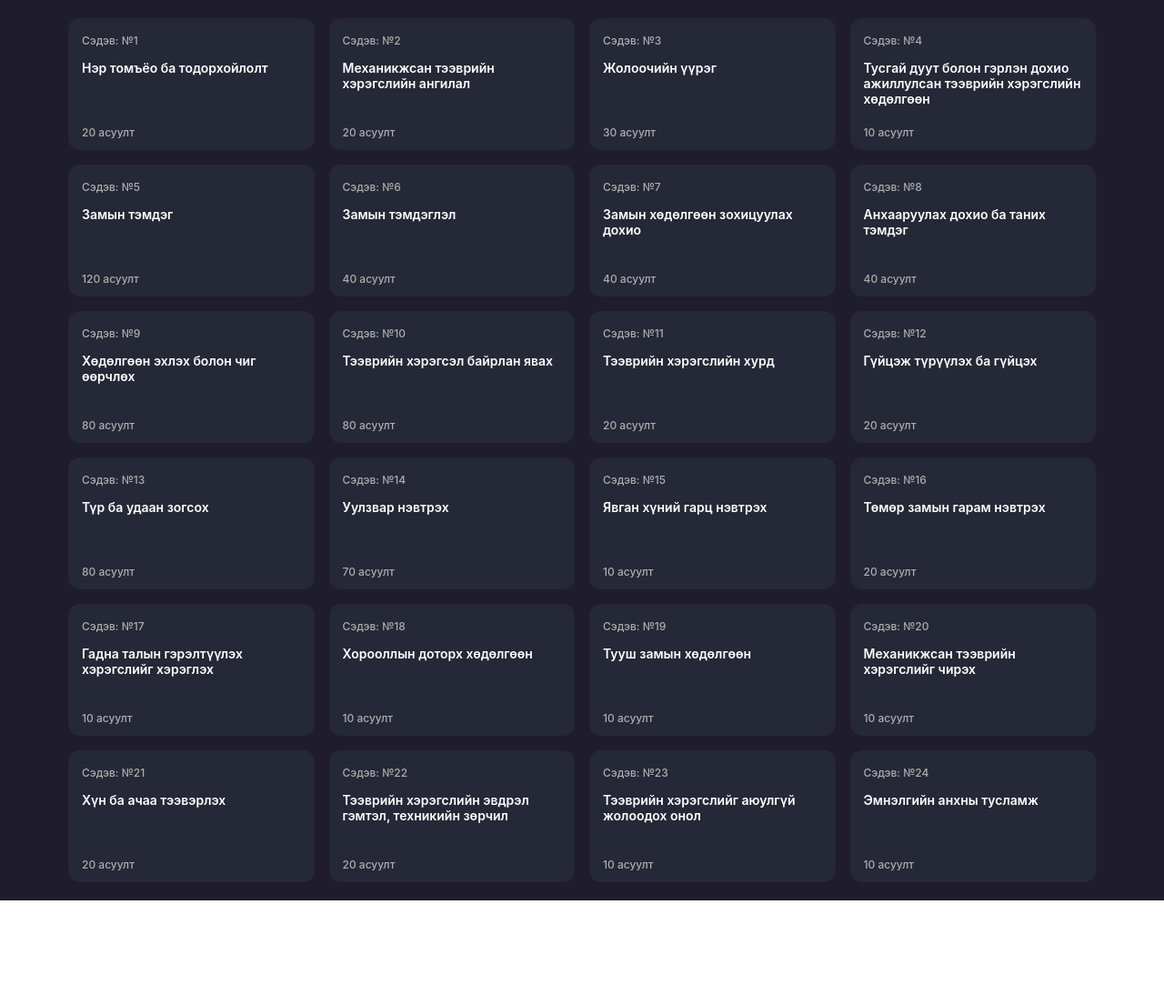
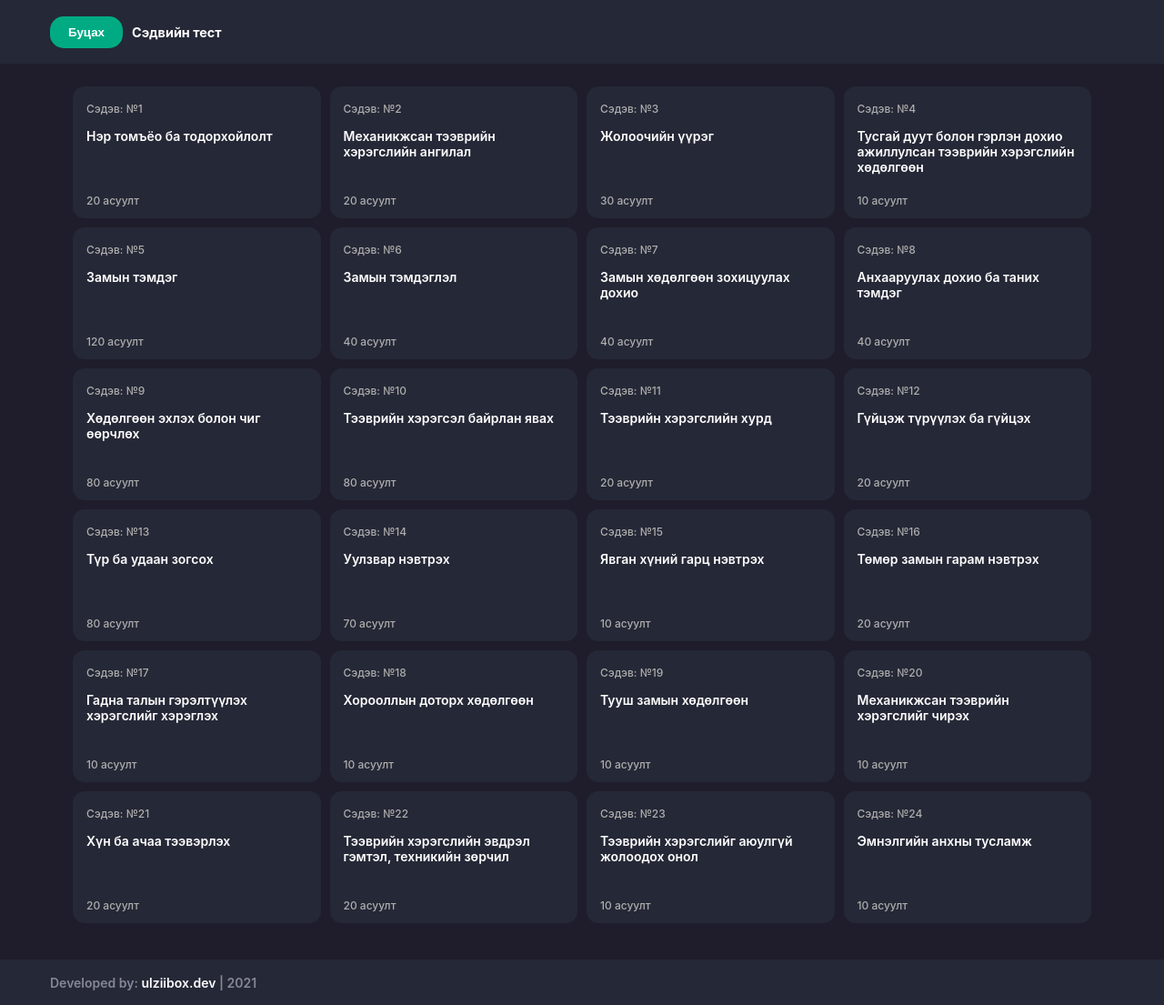
Before and after one commit to ulziibox/autosurguuli-test, a React (Create React App) app: page /topic-test in a window 1280 px wide. Shown: the whole page at 91% size. Before the commit the page ends 990 px from the top, so only its background shows below. Built offline with nearby package versions, Linux system fonts and the light colour scheme.

Commit message:
style: added header

```diff
--- a/package.json
+++ b/package.json
@@ -11,6 +11,7 @@
     "react": "^17.0.1",
     "react-bootstrap": "^1.5.2",
     "react-dom": "^17.0.1",
+    "react-modal": "^3.13.1",
     "react-router-dom": "^5.2.0",
     "react-scripts": "4.0.3",
     "web-vitals": "^1.0.1"
--- a/src/components/card/card.style.css
+++ b/src/components/card/card.style.css
@@ -6,20 +6,22 @@
   transition: 0.25s ease-out;
   min-height: 140px;
   position: relative;
+  margin: 5px;
 }
 
 a {
   text-decoration: none;
 }
 
-.card-body:hover{
+.card-body:hover {
   /* transform: translateY(-1px); */
   background: #414557;
 }
 
-.card-title, .card-footer {
+.card-title,
+.card-footer {
   font-size: 12px;
-    color: #AEAEAE;
+  color: #aeaeae;
   font-weight: 500;
 }
 
--- /dev/null
+++ b/src/components/footer/footer.style.css
@@ -0,0 +1,43 @@
+.footer {
+  height: 50px;
+  background: #252836;
+  width: 100%;
+  color: #ffffff;
+  display: flex;
+  align-items: center;
+  z-index: 99;
+  margin-top: 15px;
+  font-size: 14px;
+  color: #868797;
+  font-weight: 600;
+}
+
+.footer a {
+  color: #ffffff;
+}
+
+.footer a:hover {
+  opacity: 0.8;
+}
+
+.container {
+  padding-right: 15px;
+  padding-left: 15px;
+  margin-right: auto;
+  margin-left: auto;
+}
+@media (min-width: 768px) {
+  .container {
+    width: 750px;
+  }
+}
+@media (min-width: 992px) {
+  .container {
+    width: 970px;
+  }
+}
+@media (min-width: 1200px) {
+  .container {
+    width: 1170px;
+  }
+}
--- /dev/null
+++ b/src/components/footer/index.jsx
@@ -0,0 +1,16 @@
+import React from "react";
+import "./footer.style.css";
+
+export const Footer = () =>  {
+
+    return (
+        <div className="footer">
+          <div className="container">
+            <p>Developed by: <a href="https://ulziibox.dev" target="_blank" alt="ulziibox">ulziibox.dev</a> | 2021</p>
+          </div>
+        </div>
+    )
+
+};
+
+export default Footer;
--- /dev/null
+++ b/src/components/header/header.style.css
@@ -0,0 +1,71 @@
+.fixed-header {
+  height: 70px;
+  background: #252836;
+  width: 100%;
+  position: fixed;
+  color: #ffffff;
+  display: flex;
+  align-items: center;
+  justify-content: flex-start;
+  z-index: 99;
+  font-size: 0.9rem;
+}
+
+.header-container {
+  padding-right: 15px;
+  padding-left: 15px;
+  margin-right: auto;
+  margin-left: auto;
+  width: 100%;
+  display: flex;
+  justify-content: start;
+}
+@media (min-width: 768px) {
+  .header-container {
+    width: 750px;
+  }
+}
+@media (min-width: 992px) {
+  .header-container {
+    width: 970px;
+  }
+}
+@media (min-width: 1200px) {
+  .header-container {
+    width: 1170px;
+  }
+}
+
+.backBttn {
+  outline: none;
+  font-weight: 600;
+  background: #00ab84 !important;
+  border-radius: 15px;
+  border: none;
+  padding: 10px 20px;
+  color: #ffffff;
+  margin-right: 10px;
+}
+
+.backBttn:hover {
+  cursor: pointer;
+  opacity: 0.8;
+}
+
+.left-section {
+  width: 100%;
+  display: flex;
+  align-items: center;
+  justify-content: flex-start;
+}
+
+.right-section {
+  width: 100%;
+  display: flex;
+  align-items: center;
+  justify-content: flex-start;
+}
+
+.redBttn {
+  background: #792931 !important;
+}
--- /dev/null
+++ b/src/components/header/index.jsx
@@ -0,0 +1,27 @@
+import React from "react";
+import { useHistory } from "react-router-dom";
+import "./header.style.css";
+
+export const Header = (props) =>  {
+    let history = useHistory();
+
+    return (
+        <div className="fixed-header">
+          <div className="header-container">
+              {props.type != 'examTest' ? <div className="left-section">
+                <button className="backBttn" onClick={() => history.goBack()}>
+                    Буцах
+                </button>
+                <p><b> {props.title}</b></p>
+              </div> : <div className="right-section">
+              <button className="backBttn redBttn" onClick={() => history.goBack()}>
+                    Шалгалт дуусгах
+                </button> <p>Хугацаа: <b>15:00</b></p>
+              </div>}
+          </div>
+        </div>
+    )
+
+};
+
+export default Header;
--- a/src/components/quiz/question/index.jsx
+++ b/src/components/quiz/question/index.jsx
@@ -5,7 +5,7 @@ export const Question = (props) =>  {
     return (
         <>
             <div className="title">
-                <p className="title-code">{props.topicId}.{props.code}</p>
+                <p className="title-code">{props.code}.</p>
                 <p className="title-question">{props.question}</p>
             </div>
             {!!props.imageURL ? <img src={props.imageURL} alt=""/> : <></>}
--- a/src/pages/single-test.jsx
+++ b/src/pages/single-test.jsx
@@ -4,6 +4,8 @@ import { Redirect } from "react-router-dom";
 import topic from '../data/topic';
 import tests from '../data/test';
 import answers from '../data/answer';
+import Header from "../components/header"
+import Footer from "../components/footer";
 
 import "./style.css";
 
@@ -20,11 +22,16 @@ const SingleTest = () => {
     const topicInfo = topic.find(({ id }) => id === topicId);
     const topicTest = tests.filter(el => el.topics_id === topicId);
 
+    const topicTestTitle = topicInfo.id + '. ' + topicInfo.topics_name;
+
+    // console.log(topicTestTitle);
 
     return (
+        <>
+        <Header title={topicTestTitle} type={"examTest"}/>
         <div className="single-test-body">
             <div className="container">
-                <a>{topicInfo.id}: {topicInfo.topics_name}</a>
+                {/* <a>{topicInfo.id}: {topicInfo.topics_name}</a> */}
                 {topicTest.map((el, index) => (
                     <Quiz
                         key={el.id}
@@ -36,8 +43,13 @@ const SingleTest = () => {
                         description={el.description}
                     />
                 ))}
+                <div className="no-more">
+                    <p>Асуулт дууссан</p>
+                </div>
             </div>
         </div>
+        <Footer/>
+        </>
     )
 };
 
--- a/src/pages/style.css
+++ b/src/pages/style.css
@@ -1,4 +1,9 @@
 /* container - based on bootstrap */
+
+body {
+  background: #1f1d2b;
+}
+
 .container {
   padding-right: 15px;
   padding-left: 15px;
@@ -21,10 +26,9 @@
   }
 }
 
-
 /* {URL}/home page */
 .home-body {
-    background: #1F1D2B;
+  background: #1f1d2b;
   height: 100vh;
   display: grid;
   place-items: center center;
@@ -38,43 +42,64 @@
 }
 
 @media (max-width: 600px) {
-    .cards { grid-template-columns: repeat(1, 1fr); }
+  .cards {
+    grid-template-columns: repeat(1, 1fr);
   }
-
+}
 
 /* {URL}/topic-test page */
 .topic-body {
-    background: #1F1D2B;
+  background: #1f1d2b;
   min-height: 100vh;
   display: grid;
+  padding-top: 70px;
 }
 
 .topic-cards {
   display: grid;
   grid-template-columns: repeat(4, 1fr);
   padding: 20px;
-    grid-gap: 1rem;
 }
 
 @media (max-width: 1200px) {
-    .topic-cards { grid-template-columns: repeat(3, 1fr); }
+  .topic-cards {
+    grid-template-columns: repeat(3, 1fr);
+  }
 }
 
 @media (max-width: 992px) {
-    .topic-cards { grid-template-columns: repeat(2, 1fr); }
+  .topic-cards {
+    grid-template-columns: repeat(2, 1fr);
+  }
 }
 
 @media (max-width: 768px) {
-    .topic-cards { grid-template-columns: repeat(1, 1fr); }
+  .topic-cards {
+    grid-template-columns: repeat(1, 1fr);
+  }
 }
 
 /* Single Test page */
 
 .single-test-body {
-    background: #1F1D2B;
+  background: #1f1d2b;
   min-height: 100vh;
+  padding-top: 80px;
 }
 
 .single-test-body a {
   color: #ffffff;
 }
+
+.no-more {
+  width: 100%;
+  background: #353340;
+  height: 30px;
+  border-radius: 6px;
+  display: flex;
+  justify-content: center;
+  align-items: center;
+  color: #ffffff;
+  font-size: 14px;
+  margin-top: 10px;
+}
--- a/src/pages/topic-test.jsx
+++ b/src/pages/topic-test.jsx
@@ -1,9 +1,15 @@
 import React, { useState, useEffect} from "react";
 import {TopicCard} from "../components/card";
 import topics from '../data/topic';
+import Header from "../components/header";
+import Footer from "../components/footer";
+
 import "./style.css";
+
 const TopicTest = () => {
     return (
+        <>
+        <Header title={"Сэдвийн тест"}/>
         <div className="topic-body">
             <div className="container">
                 <div className="topic-cards">
@@ -13,6 +19,8 @@ const TopicTest = () => {
                 </div>
             </div>
         </div>
+        <Footer/>
+        </>
     )
 };
 
```
Also changed, not shown: 1 other file (tests, documents, lock files or other folders). Lines whose indentation alone changed are shown as unchanged.
